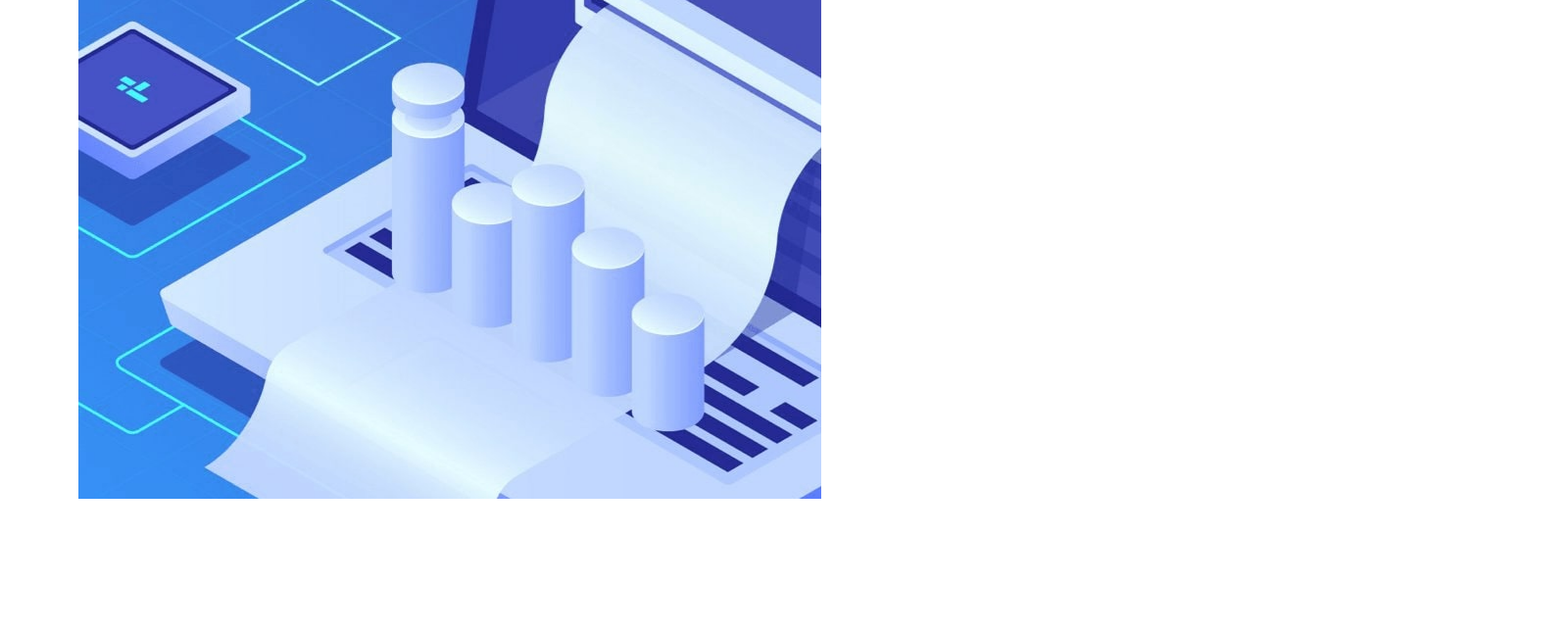
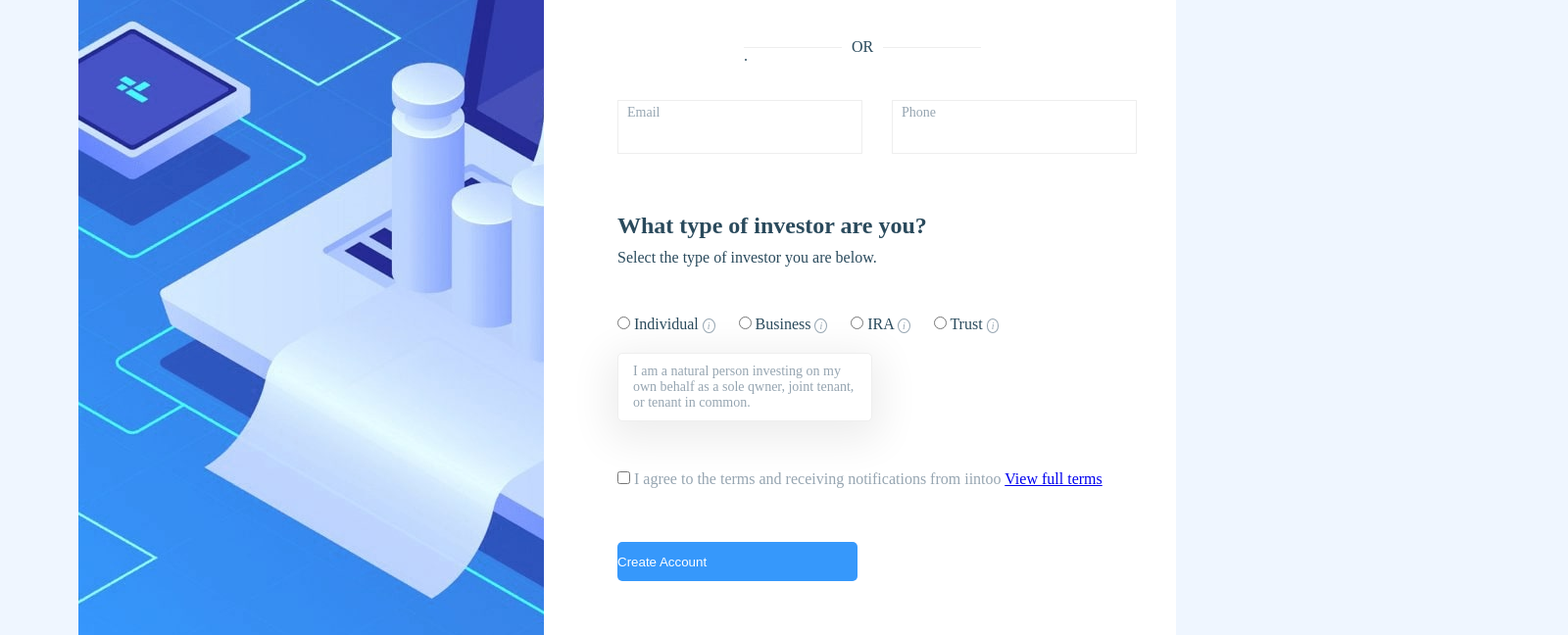
Before and after one commit to webcodingby/JSLearn, a plain HTML site: page Web Core/Block 1.1/index.html in a window 1280 px wide. Shown: the part 291-939 px from the top of the page at 98% size, 1600 px wide, since content can reach past the window. Before the commit the page ends 800 px from the top, so only its background shows below. Drawn offline with Linux system fonts and the light colour scheme.

Commit message:
html complit

```diff
--- a/Web Core/Block 1.1/index.html
+++ b/Web Core/Block 1.1/index.html
@@ -20,25 +20,55 @@
         <div class="btn">
           <button class="btn__facebook">
             <img src="./img/facebook.svg" alt="f">
-              Register with Facebook
+              <p>Register with Facebook</p>
           </button>
           <button class="btn__linkedin">
             <img src="./img/linkedin.svg" alt="in">
-              Register with Facebook
+              <p>Register with Linkedin</p>
           </button>
         </div>
-        <span>or</span>
+        <div class="separator">
+          <div class="separator__line">.</div>
+          <span class="separator__text">or</span>
+          <div class="separator__line"></div>
+        </div>
         <form class="from">
-          <input name="email" type="email" placeholder="Email">
-          <input name="phone" type="phone" placeholder="Email">
+          <div class="form__text">
+            <span class="text__email">Email</span>
+            <input name="email" type="email">
+          </div>
+          <div class="form__text">
+            <span class="text__phone">Phone</span>
+          <input name="phone" type="phone">
+          </div>
         </form>
 
         <h2 class="title radio__title">What type of investor are you?</h2>
         <p class="text radio__text">Select the type of investor you are below.</p>
 
-        <div class="btn">
-          <button></button>
+        <div class="radio">
+          <input class="radio__input" id name="individual" type="radio">
+          <span class="radio__text">Individual <i class="info">i</i></span>
+
+          <input class="radio__input" id name="business" type="radio">
+          <span class="radio__text">Business  <i class="info">i</i></span>
+
+          <input class="radio__input" id name="ira" type="radio">
+          <span class="radio__text">IRA <i class="info">i</i></span>
+
+          <input class="radio__input" id name="trust" type="radio">
+          <span class="radio__text">Trust <i class="info">i</i></span>
+
         </div>
+        <div class="info__text">
+          <p>I am a natural person investing on my own behalf as a sole qwner, joint tenant, or tenant in common.</p>
+        </div>
+
+        <input id name="agree" type="checkbox">
+        <span class="agree">I agree to the terms and receiving notifications from iintoo <a href="#">View full terms</a></span>
+
+
+        <button class="btn__submit" type="submit">Create Account</button>
       </div>
     </div>
 
--- a/Web Core/Block 1.1/style.css
+++ b/Web Core/Block 1.1/style.css
@@ -6,18 +6,21 @@
 }
 
 body {
-  width: 1600px;
-  margin: 0 auto;
-  padding: 0 80px;
+  font-size: 16px;
+  background: #eff6ff;
+  color: #2a4a5c;
 }
 
 .wrapper {
+  max-width: 1600px;
+  padding: 0 80px;
+  /* padding: 100px 80px; */
+  margin: 0 auto;
   display: flex;
 }
 
 .bg {
   width: 100%;
-  height: 100vh;
   background-image: url("./img/bg.jpg");
   background-repeat: no-repeat;
 }
@@ -28,6 +31,7 @@ body {
 
 .main {
   width: 90%;
+  background: #ffffff;
 }
 
 .wrap {
@@ -35,15 +39,150 @@ body {
   margin-top: 110px;
 }
 
+.title {
+  margin-bottom: 15px;
+}
+
+.text {
+  margin-bottom: 60px;
+  font-style: 20px;
+}
+
 .btn {
   display: flex;
+  margin-bottom: 50px;
+}
+
+button {
+  margin-right: 40px;
+  display: flex;
+  align-items: center;
+  width: 245px;
+  height: 40px;
+  color: #fff;
+  border: none;
+  cursor: pointer;
 }
 
 .btn img {
-  width: 30px;
-  height: 30px;
+  width: 20px;
+  height: 20px;
+  margin-left: 15px;
 }
 
-.btn__facebook{
+.btn__facebook {
+  background-color: #255a9b;
+}
+
+.btn__linkedin {
+  background-color: #0076b6;
+}
+
+.btn p {
+  margin-left: 20px;
+}
+
+.separator {
+  display: flex;
+  align-items: center;
+  justify-content: center;
+  margin-bottom: 45px;
+  margin-right: 70px;
+}
+
+.separator__line {
+  width: 100px;
+  height: 1px;
+  background: #eeeeee;
+}
+
+.separator__text {
+  margin: 0 10px;
+  text-transform: uppercase;
+}
+
+input[type=email],
+input[type=phone] {
+  width: 250px;
+  height: 55px;
+  padding: 20px 10px 0px;
+  border: 1px solid #EEEEEE;
+}
+
+input[type=email] {
+  margin-right: 30px;
+}
+
+input:focus {
+  border-left: 1px solid #3698FB;
+}
+
+form {
+  display: flex;
+  margin-bottom: 60px;
+}
+
+.form__text {
+  position: relative;
+  top: 0;
+  left: 0;
+}
+
+.text__email,
+.text__phone {
+  position: absolute;
+  top: 5px;
+  left: 10px;
+  font-size: 14px;
+  color: #96A5B1;
+}
+
+.radio__title {
+  margin-bottom: 10px;
+}
+
+.radio__text {
+  margin-bottom: 50px;
+}
+
+.radio {
+  margin-bottom: 20px;
+  cursor: pointer;
+}
+
+.radio__text {
+  margin-right: 20px;
+}
+
+.info {
+  padding: 1px 4px;
+  border: 1px solid #96A5B1;
+  border-radius: 50%;
+  color: #96A5B1;
+  font-size: 10px;
+}
+
+.info__text {
+  width: 260px;
+  padding: 10px 15px;
+  margin-bottom: 50px;
+  font-size: 14px;
+  background: #FFFFFF;
+  border: 1px solid #EEEEEE;
+  border-radius: 5px;
+  color: #96A5B1;
+  box-shadow: 0px 10px 40px 10px rgba(238, 238, 238, 1);
 
 }
+
+.agree {
+  color: #96A5B1;
+  cursor: pointer;
+}
+
+.btn__submit {
+  margin-top: 55px;
+  margin-bottom: 55px;
+  background: #3698FB;
+  border-radius: 5px;
+}
```
